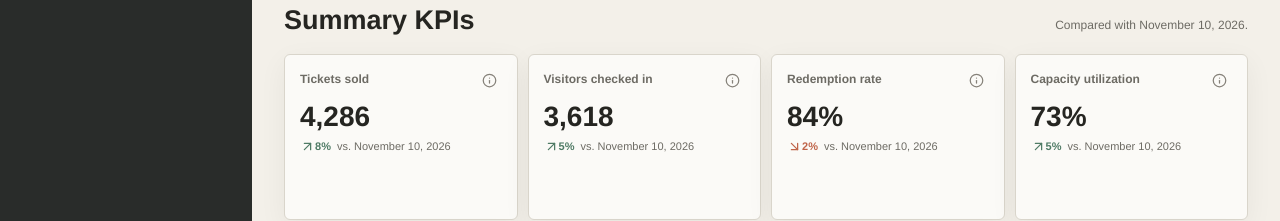
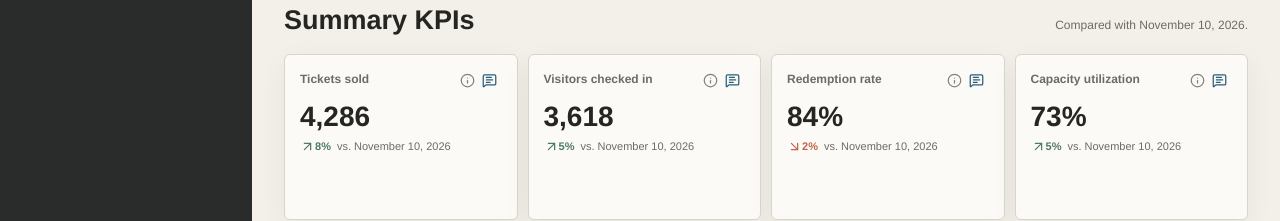
Before and after one commit to michaelbodellslalom/lucas-museum-dashboard, a React (Vite) app: page / in a window 1280 px wide. Shown: the part 531-752 px from the top of the page. Built offline with nearby package versions, Linux system fonts and the light colour scheme.

Commit message:
Add KPI annotation controls

```diff
--- a/src/components/DashboardUI.tsx
+++ b/src/components/DashboardUI.tsx
@@ -1,5 +1,5 @@
 import { useState, type ReactNode } from 'react'
-import { AlertTriangle, ArrowDownRight, ArrowUpRight, CircleCheck, Database, Info, Minus, RefreshCw } from 'lucide-react'
+import { AlertTriangle, ArrowDownRight, ArrowUpRight, CircleCheck, Database, Info, MessageSquareText, Minus, RefreshCw } from 'lucide-react'
 import type { Availability, Kpi, OperatingStatus } from '../types/dashboard'
 import { ChartViewProvider, type ChartView } from './Charts'
 
@@ -31,7 +31,7 @@ export function KpiCard({ kpi, comparisonLabel }: { kpi: Kpi; comparisonLabel: s
   const unfavorable = ['redemption'].includes(kpi.id) ? kpi.comparison < 0 : false
   return (
     <article className="kpi-card" aria-label={`${kpi.label}: ${formatValue(kpi)}`}>
-      <div className="kpi-label"><span>{kpi.label}</span><button className="info-button" aria-label={`Definition: ${kpi.definition}`} data-tooltip={kpi.definition}><Info size={15} /></button></div>
+      <div className="kpi-label"><span>{kpi.label}</span><div className="kpi-actions"><button className="info-button" aria-label={`Definition: ${kpi.definition}`} data-tooltip={kpi.definition}><Info size={15} /></button><button className="info-button annotation-button" aria-label={`Annotation for ${kpi.label}`} data-tooltip="Annotation text to be provided"><MessageSquareText size={15} /></button></div></div>
       <strong>{formatValue(kpi)}</strong>
       <div className="kpi-footer">
         <span className={`trend ${unfavorable ? 'trend-bad' : direction === 'down' ? 'trend-muted' : 'trend-good'}`}><TrendIcon size={15} />{Math.round(Math.abs(kpi.comparison))}%</span>
--- a/src/index.css
+++ b/src/index.css
@@ -108,7 +108,9 @@ h1, h2, h3 { letter-spacing: 0; }
 .kpi-grid { display: grid; grid-template-columns: repeat(4, minmax(170px, 1fr)); gap: 10px; }
 .kpi-card { min-height: 166px; padding: 15px; border: 1px solid var(--line); border-radius: 6px; background: var(--paper); box-shadow: var(--shadow); display: flex; flex-direction: column; }
 .kpi-label { display: flex; justify-content: space-between; gap: 8px; color: var(--muted); font-size: 12px; font-weight: 700; }
+.kpi-actions { flex: 0 0 auto; display: flex; align-items: center; gap: 2px; }
 .info-button { width: 20px; height: 20px; padding: 0; border: 0; background: transparent; color: #858179; cursor: help; }
+.annotation-button { color: var(--blue); }
 [data-tooltip] { position: relative; }
 [data-tooltip]::after { content: attr(data-tooltip); position: absolute; z-index: 100; left: 50%; bottom: calc(100% + 8px); width: 240px; padding: 9px 11px; border: 1px solid #444; border-radius: 4px; background: #292c2a; color: #fff; font-size: 12px; line-height: 1.45; font-weight: 500; opacity: 0; visibility: hidden; transform: translateX(-50%); pointer-events: none; }
 [data-tooltip]:hover::after, [data-tooltip]:focus-visible::after { opacity: 1; visibility: visible; }
```
